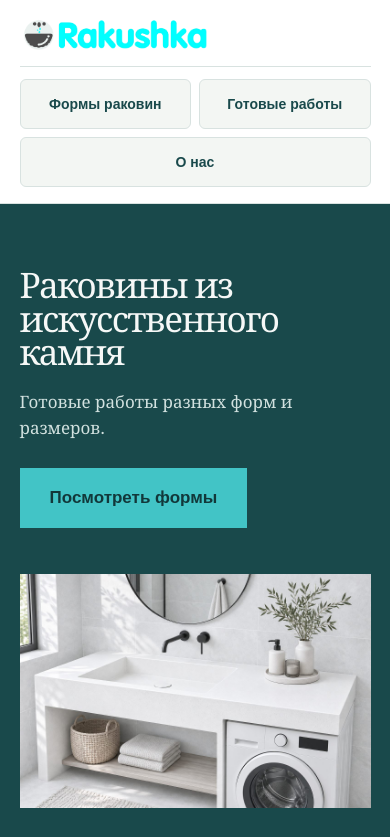
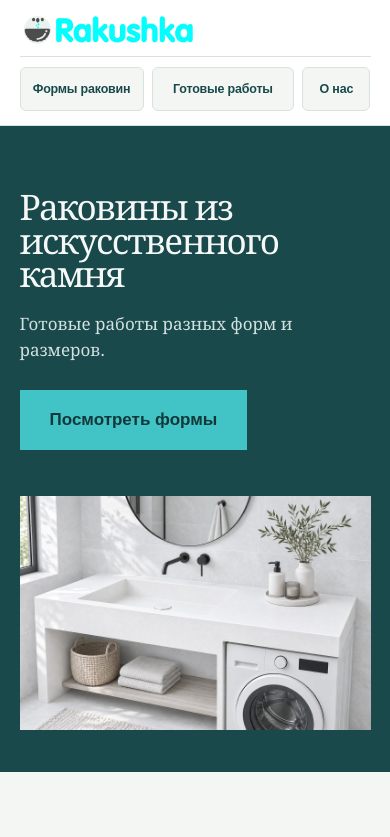
Before and after one commit to vllerka/rakovini, a plain HTML site: page index.html in a window 390 px wide. Shown: the top 837 px of the page. Drawn offline with Linux system fonts and the light colour scheme.

Commit message:
Сделана компактная шапка для телефона

```diff
--- a/styles.css
+++ b/styles.css
@@ -1632,3 +1632,43 @@ button:focus-visible,
         height: 44px;
     }
 }
+
+/* Compact mobile header: keep the logo clear and all navigation choices on one line. */
+@media (max-width: 680px) {
+    .header {
+        min-height: 0;
+        padding: 12px 5% 14px;
+        gap: 10px;
+    }
+
+    .site-logo-link {
+        flex-basis: 176px;
+        width: min(176px, 64vw);
+    }
+
+    .site-logo {
+        height: 34px;
+    }
+
+    .header .navigation {
+        display: grid;
+        grid-template-columns: minmax(0, 1fr) minmax(0, 1.15fr) minmax(0, 0.55fr);
+        width: 100%;
+        order: 2;
+        gap: 8px;
+        padding-top: 10px;
+    }
+
+    .header .navigation a {
+        min-width: 0;
+        min-height: 44px;
+        padding: 0 7px;
+        font-size: clamp(11px, 3.2vw, 13px);
+        letter-spacing: -0.015em;
+        white-space: nowrap;
+    }
+
+    .works-page .header .navigation {
+        grid-template-columns: repeat(2, minmax(0, 1fr));
+    }
+}
```
